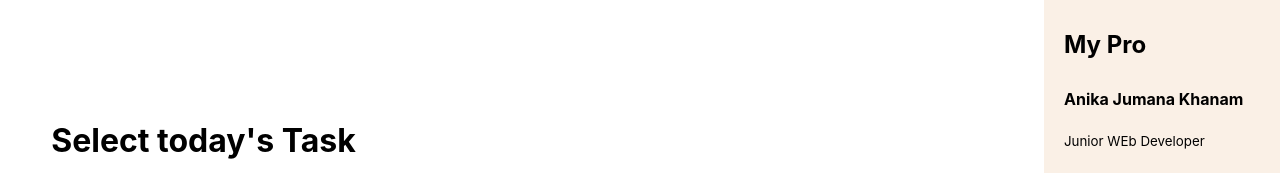
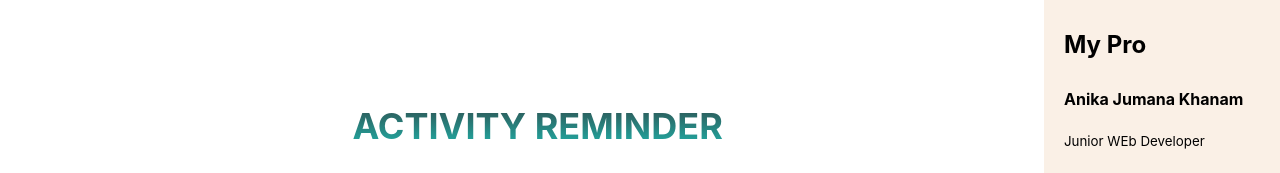
Before and after one commit to ajkn1904/activity-reminder, a React (Create React App) app: page / in a window 1280 px wide. Shown: the top 173 px of the page. Built offline with nearby package versions, Linux system fonts and the light colour scheme.

Commit message:
header added

```diff
--- a/src/App.css
+++ b/src/App.css
@@ -1,5 +1,3 @@
-
-
 .App-logo {
   height: 40vmin;
   pointer-events: none;
@@ -13,7 +11,7 @@
 
 .App-header {
   background-color: #282c34;
-  min-height: 100vh;
+  min-height: 70vh;
   display: flex;
   flex-direction: column;
   align-items: center;
@@ -44,7 +42,7 @@
 }
 
 .activity-container{
-  margin-top: 100px;
+  margin-top: 80px;
   margin-left: 5%;
 }
 
--- a/src/App.js
+++ b/src/App.js
@@ -1,6 +1,7 @@
 import React, { useEffect, useState } from 'react';
 import './App.css';
 import Card from './components/Card/Card';
+import Header from './components/Header/Header';
 import Summary from './components/Summary/Summary';
 
 function App() {
@@ -28,6 +29,7 @@ function App() {
   return (
     <div className="App container">
       <div className="activity-container">
+        <Header></Header>
         <h1>Select today's Task</h1>
         <div className='cards'>
             {
--- /dev/null
+++ b/src/components/Header/Header.css
@@ -0,0 +1,10 @@
+#header{
+    text-align: center;;
+    margin-top: 0px;
+    margin-bottom: 40px;
+    background: linear-gradient(darkslategrey,lightseagreen);
+    -webkit-text-fill-color: transparent;
+            -webkit-background-clip: text;
+    font-size: large;
+    font-weight: 700;
+}
--- /dev/null
+++ b/src/components/Header/Header.js
@@ -0,0 +1,13 @@
+import React from 'react';
+import './Header.css'
+
+const Header = () => {
+    return (
+        <div id='header'>
+            <h1>ACTIVITY REMINDER</h1>
+
+        </div>
+    );
+};
+
+export default Header;
```
